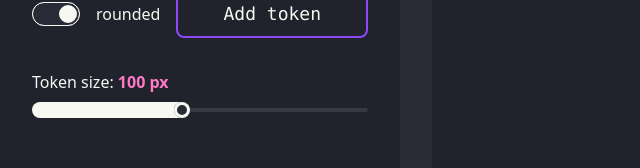
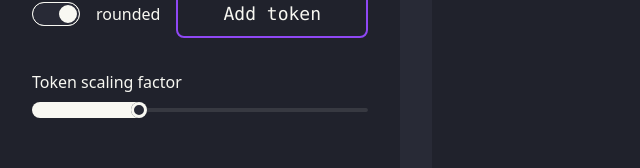
Before and after one commit to Cuke7/battlemap, a Vue app: page / in a window 1280 px wide. Shown: the part 122-290 px from the top of the page, without its empty margins (0-640 px from the left). Built offline with nearby package versions, Linux system fonts and the light colour scheme; what vue-konva would draw is missing.

Commit message:
Can scale tokens properly

```diff
--- a/src/App.vue
+++ b/src/App.vue
@@ -18,10 +18,8 @@
                     <label class="w-full hover:bg-secondary-focus border-2 border-secondary-focus rounded-lg font-mono p-2 text-lg flex justify-center cursor-pointer" for="filetoken">Add token</label>
                 </div>
                 <div class="flex flex-col">
-                    <div class="mb-2">
-                        Token size: <span> </span><span class="text-primary font-bold"> {{ tokenWidth }} px</span>
-                    </div>
-                    <input type="range" min="20" max="200" class="range range-xs" step="20" v-model="tokenWidth" />
+                    <div class="mb-2">Token scaling factor</div>
+                    <input type="range" min="0.1" max="3" class="range range-xs" step="0.1" v-model="tokenWidth" />
                 </div>
             </div>
         </div>
@@ -29,9 +27,9 @@
 </template>
 
 <script setup lang="ts">
-import { ref } from "vue";
+import { onMounted, ref } from "vue";
 import Battlemap from "./components/Battlemap.vue";
-import { bgConfig, width, height, tokens, tokenWidth } from "./store";
+import { bgConfig, width, height, tokenWidth, tokensConfig } from "./store";
 
 const rounded = ref(true);
 
@@ -75,14 +73,16 @@ const uploadToken = (event) => {
                             image: konvasImage,
                             x: 150,
                             y: 150,
-                            width: Number(tokenWidth.value),
-                            height: Number(tokenWidth.value * ratio),
+                            width: 150,
+                            height: 150 * ratio,
                         },
+                        ratio,
                         rounded: rounded.value,
                         draggable: true,
                     },
                 };
-                tokens.value.push(newToken);
+
+                tokensConfig.value.push(newToken);
             };
         }
         event.target.value = "";
--- a/src/components/Battlemap.vue
+++ b/src/components/Battlemap.vue
@@ -3,7 +3,7 @@
         <v-stage ref="stageEl" :config="configKonva" @wheel="wheel">
             <v-layer ref="layer">
                 <v-image :config="bgConfig" />
-                <Token v-for="token in tokens" :data="token.data" />
+                <Token v-for="token in tokens2" :data="token.data" />
             </v-layer>
         </v-stage>
     </div>
@@ -11,7 +11,7 @@
 
 <script setup lang="ts">
 import { ref, onMounted, computed } from "vue";
-import { bgConfig, width, height, tokens } from "../store";
+import { bgConfig, width, height, tokens2 } from "../store";
 import Token from "./Token.vue";
 
 const parent = ref<HTMLDivElement | null>(null);
@@ -47,7 +47,7 @@ const insertBackground = (url: string, x: number, y: number) => {
 };
 
 const scaleBy = ref(1.1);
-const stageEl = ref(null);
+const stageEl = ref<any>(null);
 const wheel = (e) => {
     if (stageEl.value) {
         let stage = stageEl.value.getStage();
--- a/src/components/Token.vue
+++ b/src/components/Token.vue
@@ -13,7 +13,7 @@ const data = props.data;
 const groupConfigRounded = computed(() => {
     return {
         clipFunc: (ctx) => {
-            ctx.arc(data.config.x + data.config.width / 2, data.config.y + data.config.height / 2, data.config.width < data.config.height ? data.config.width / 2 : data.config.height / 2, 0, Math.PI * 2, true);
+            ctx.arc(data.config.x + (data.config.width * data.config.scale.x) / 2, data.config.y + (data.config.height * data.config.scale.y) / 2, data.config.width * data.config.scale.x < data.config.height * data.config.scale.y ? (data.config.width * data.config.scale.x) / 2 : (data.config.height * data.config.scale.y) / 2, 0, Math.PI * 2, true);
         },
         draggable: data.draggable,
     };
--- a/src/store.ts
+++ b/src/store.ts
@@ -8,7 +8,12 @@ interface Token {
             y: number,
             width: number,
             height: number,
+            scale?: {
+                x: number, y: number
+            }
+
         },
+        ratio: number
         rounded: boolean,
         draggable: boolean,
     }
@@ -17,5 +22,16 @@ interface Token {
 export const bgConfig = ref<any>(null);
 export const width = ref(0)
 export const height = ref(0)
-export const tokens = ref<Token[]>([])
-export const tokenWidth = ref(100);
+export const tokensConfig = ref(<Token[]>[])
+export const tokens2 = computed(() => {
+    const output = <Token[]>[]
+    for (const token of tokensConfig.value) {
+        token.data.config.scale = {
+            x: Number(tokenWidth.value),
+            y: Number(tokenWidth.value),
+        }
+        output.push(token)
+    }
+    return output
+})
+export const tokenWidth = ref(1);
```
